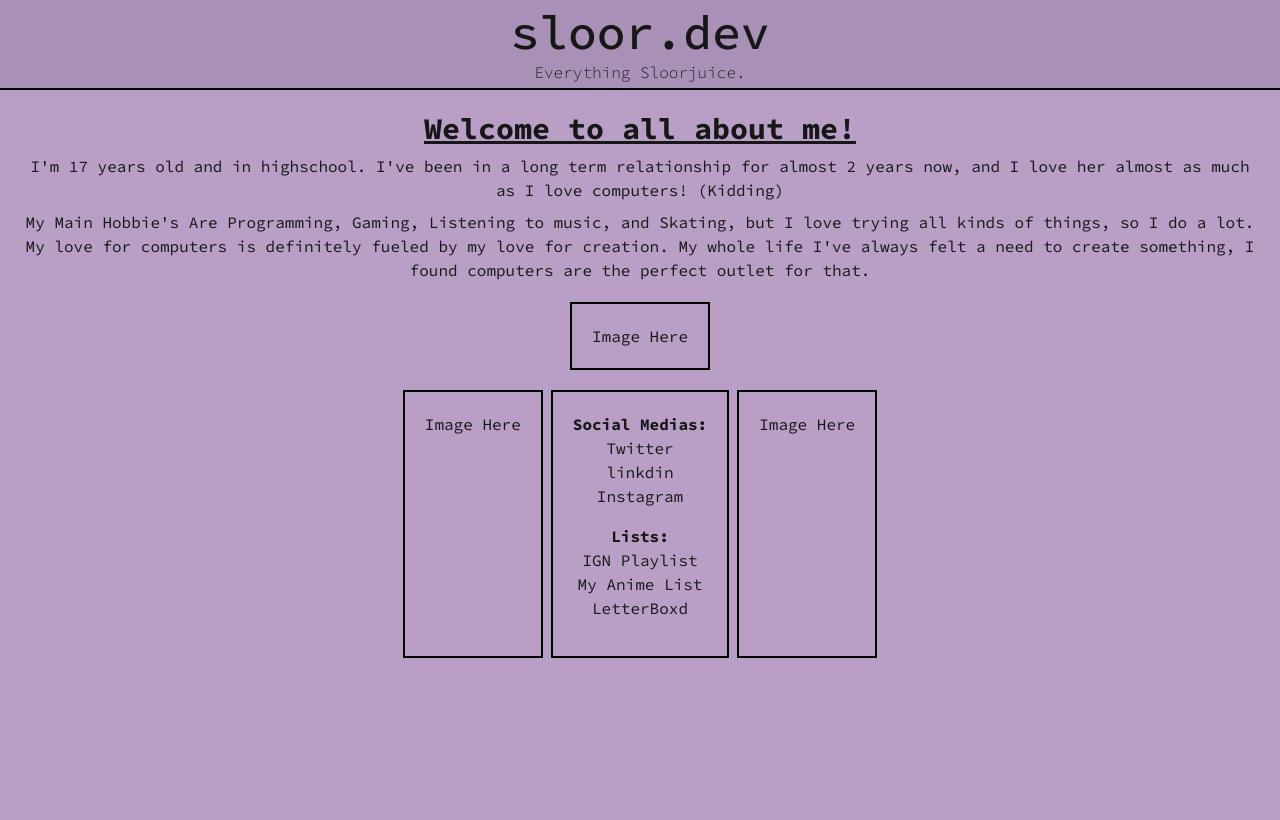
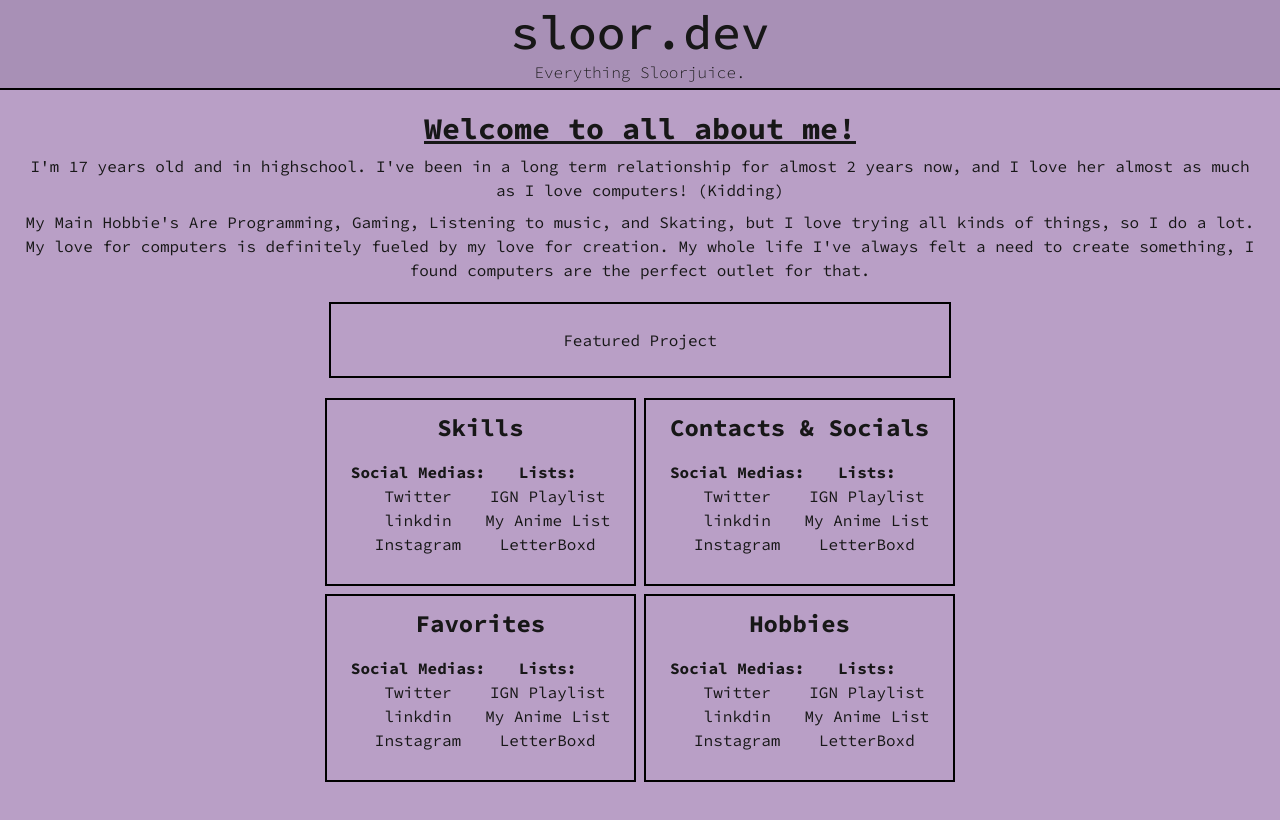
Before and after one commit to sloorjuice/sloorjuice_dot_com, a Next.js app: page /about in a window 1280 px wide. Shown: the top 820 px of the page. Built offline with nearby package versions, Linux system fonts and the light colour scheme.

Commit message:
layout: add some boxes

```diff
--- a/src/app/about/page.tsx
+++ b/src/app/about/page.tsx
@@ -20,15 +20,14 @@ export default function Home() {
 		  </p>
 		</div>
 
-		<div className="text-center border-2 border-black p-5">
-		  <p> Image Here </p>
+		<div className="text-center border-2 border-black px-58 py-6">
+		  <p> Featured Project </p>
 		</div>
 
-		<div className="text-center flex gap-2">
-			<div className="text-center border-2 border-black p-5">
-				<p> Image Here </p>
-			</div>
-			<div className="text-center border-2 border-black p-5">
+		<div className="text-center grid grid-cols-2 gap-2">
+			<div className="text-center border-2 border-black py-3 px-6">
+				<h1 className="pb-4 text-2xl font-bold">Skills</h1>
+				<div className="flex">
 					<div className="gap-0 pb-4">
 						<p className="font-bold"> Social Medias: </p>
 						<ul className="flex flex-col">
@@ -46,8 +45,69 @@ export default function Home() {
 						</ul>
 					</div>
 				</div>
-			<div className="text-center border-2 border-black p-5">
-				<p> Image Here </p>
+			</div>
+			<div className="text-center border-2 border-black py-3 px-6">
+				<h1 className="pb-4 text-2xl font-bold">Contacts & Socials</h1>
+				<div className="flex">
+					<div className="gap-0 pb-4">
+						<p className="font-bold"> Social Medias: </p>
+						<ul className="flex flex-col">
+							<p>Twitter</p>
+							<p>linkdin</p>
+							<p>Instagram</p>
+						</ul>
+					</div>
+					<div className="gap-0 pb-4">
+						<p className="font-bold">  Lists: </p>
+						<ul className="flex flex-col">
+							<p>IGN Playlist</p>
+							<p>My Anime List</p>
+							<p>LetterBoxd</p>
+						</ul>
+					</div>
+				</div>
+			</div>
+			<div className="text-center border-2 border-black py-3 px-6">
+				<h1 className="pb-4 text-2xl font-bold">Favorites</h1>
+				<div className="flex">
+					<div className="gap-0 pb-4">
+						<p className="font-bold"> Social Medias: </p>
+						<ul className="flex flex-col">
+							<p>Twitter</p>
+							<p>linkdin</p>
+							<p>Instagram</p>
+						</ul>
+					</div>
+					<div className="gap-0 pb-4">
+						<p className="font-bold">  Lists: </p>
+						<ul className="flex flex-col">
+							<p>IGN Playlist</p>
+							<p>My Anime List</p>
+							<p>LetterBoxd</p>
+						</ul>
+					</div>
+				</div>
+			</div>
+			<div className="text-center border-2 border-black py-3 px-6">
+				<h1 className="pb-4 text-2xl font-bold">Hobbies</h1>
+				<div className="flex">
+					<div className="gap-0 pb-4">
+						<p className="font-bold"> Social Medias: </p>
+						<ul className="flex flex-col">
+							<p>Twitter</p>
+							<p>linkdin</p>
+							<p>Instagram</p>
+						</ul>
+					</div>
+					<div className="gap-0 pb-4">
+						<p className="font-bold">  Lists: </p>
+						<ul className="flex flex-col">
+							<p>IGN Playlist</p>
+							<p>My Anime List</p>
+							<p>LetterBoxd</p>
+						</ul>
+					</div>
+				</div>
 			</div>
 		</div>
 	  </main>
```
Lines whose indentation alone changed are shown as unchanged.
